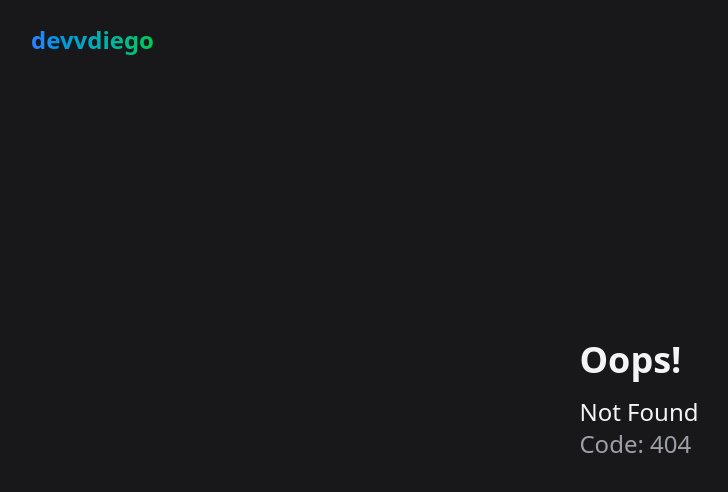
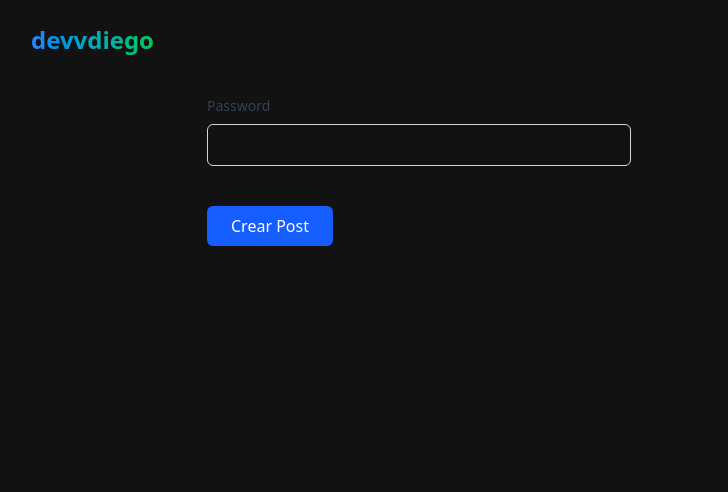
Before and after one commit to DevvDiego/DevvDiego.github.io, a SvelteKit app: page /login in a window 1280 px wide. Before the commit this address had no page. Shown: the top 492 px of the page, without its empty margins (1-729 px from the left). Built offline with nearby package versions, Linux system fonts and the light colour scheme.

Commit message:
Add experimental login for the api

```diff
--- /dev/null
+++ b/src/routes/admin/+page.js
@@ -0,0 +1,22 @@
+import { error } from '@sveltejs/kit';
+import { config } from '$lib/config';
+
+
+/** @type {import('./$types').PageLoad} */
+export async function load({ params, fetch }) {
+
+    const loginData = {
+        password: ""
+    }
+
+    const response = await fetch(`${config.API}/login`, {
+        method: 'POST',
+        headers: {'Content-Type': 'application/json'},
+        body: JSON.stringify(loginData)
+    });
+
+    if( !response.ok ){ error(403, `Could not log in`); }
+
+    let status = await response.json();
+    console.log(status)
+}
--- /dev/null
+++ b/src/routes/login/+page.svelte
@@ -0,0 +1,104 @@
+<script>
+    import Input from "$lib/components/base/Input.svelte";
+
+    let loading = $state(false);
+
+    let formData = $state({
+        password: ""
+    });
+
+    let response = $state({
+        error: null,
+        success: null,
+        message: null
+    });
+
+    async function sendForm(event) {
+        event.preventDefault();
+        loading = true;
+
+        try {
+
+            const fetched = await fetch(`${config.API}/login`, {
+                method: 'POST',
+                headers: {'Content-Type': 'application/json'},
+                body: JSON.stringify(formData)
+            });
+
+            const data = await fetched.json();
+
+            response = { ...response, ...data };
+
+            loading = false;
+
+        } catch (error) {
+
+            // Manejar errores de red u otros
+            response = {
+                ...response,
+                error: true,
+                success: false,
+                message: "Error de conexión"
+            };
+
+        }
+
+        // Resetear
+        formData = {
+            password: ""
+        };
+    }
+
+
+</script>
+
+
+<main class="container py-24 mx-auto p-4 max-w-4xl">
+
+    <form onsubmit={sendForm} class="space-y-6">
+
+
+        <div class="grid grid-cols-1 md:grid-cols-2 gap-4">
+        <!-- <div class="space-y-2">
+
+                <Input
+                    type="text" id="title" label="Title"
+                    bind:value={formData.title} oninput={generateSlug} isRequired={true} >
+                </Input>
+
+            </div> -->
+
+            <div class="space-y-2">
+
+                <Input
+                    type="password" id="password" label="Password"
+                    bind:value={formData.password} isRequired={true} >
+                </Input>
+
+            </div>
+        </div>
+
+
+        <div class="flex gap-4 pt-4">
+            <button
+                type="submit"
+                class="px-6 py-2 bg-blue-600 text-white rounded-md hover:bg-blue-700 focus:outline-none focus:ring-2 focus:ring-blue-500 disabled:opacity-50 disabled:cursor-not-allowed"
+            >
+                {#if loading}
+                    <span class="flex items-center">
+                        <svg class="animate-spin -ml-1 mr-3 h-5 w-5 text-white" xmlns="http://www.w3.org/2000/svg" fill="none" viewBox="0 0 24 24">
+                            <circle class="opacity-25" cx="12" cy="12" r="10" stroke="currentColor" stroke-width="4"></circle>
+                            <path class="opacity-75" fill="currentColor" d="M4 12a8 8 0 018-8V0C5.373 0 0 5.373 0 12h4zm2 5.291A7.962 7.962 0 014 12H0c0 3.042 1.135 5.824 3 7.938l3-2.647z"></path>
+                        </svg>
+                        Enviando...
+                    </span>
+                {:else}
+                    Crear Post
+                {/if}
+            </button>
+        </div>
+
+
+    </form>
+
+</main>
```
